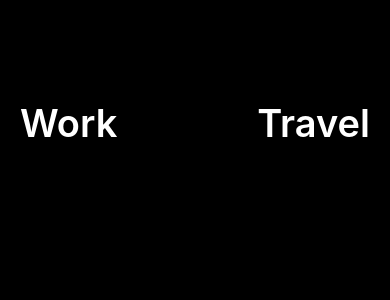
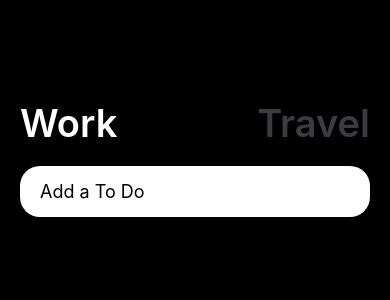
Before and after one commit to yun0727/WokHardTravelHardApp, a React Native app: screen / in a window 390 px wide. Shown: the top 300 px of the page. Built offline with nearby package versions, Linux system fonts and the light colour scheme.

Commit message:
3.2 TextInput

```diff
--- a/App.js
+++ b/App.js
@@ -1,19 +1,35 @@
 import { StatusBar } from 'expo-status-bar';
-import { StyleSheet, Text, TouchableOpacity, View } from 'react-native';
+import { StyleSheet, Text, TextInput, TouchableOpacity, View } from 'react-native';
 import { theme } from './colors';
+import { useState } from 'react';
 
 export default function App() {
+  const [working, setWorking] = useState(true);
+  const [text, setText] = useState("");
+  const travel = ()=> setWorking(false);
+  const work = ()=> setWorking(true);
+  const onChangeText = (payload) =>setText(payload)
   return (
     <View style={styles.container}>
       <StatusBar style='auto'/>
       <View style={styles.header}>
-        <TouchableOpacity>
-          <Text style={styles.btnText}>Work</Text>
+        <TouchableOpacity onPress={work}>
+          <Text style={{...styles.btnText, color: working ? "white" : theme.grey}}>
+            Work
+          </Text>
         </TouchableOpacity>
-        <TouchableOpacity>
-          <Text style={styles.btnText}>Travel</Text>
+        <TouchableOpacity onPress={travel}>
+          <Text style={{...styles.btnText, color: !working ? "white" : theme.grey}}>
+            Travel
+          </Text>
         </TouchableOpacity>
       </View>
+      <TextInput
+      onChangeText={onChangeText}
+      value={text}
+      placeholder={working ? "Add a To Do" : "Where do you want to go?"}
+      style={styles.input}
+      />
     </View>
   );
 }
@@ -32,6 +48,13 @@
   btnText:{
     fontSize: 38,
     fontWeight:"600",
-    color:"white"
+  },
+  input:{
+    backgroundColor:"white",
+    paddingVertical: 15,
+    paddingHorizontal: 20,
+    borderRadius: 20,
+    marginTop: 20,
+    fontSize: 18,
   }
 });
```
